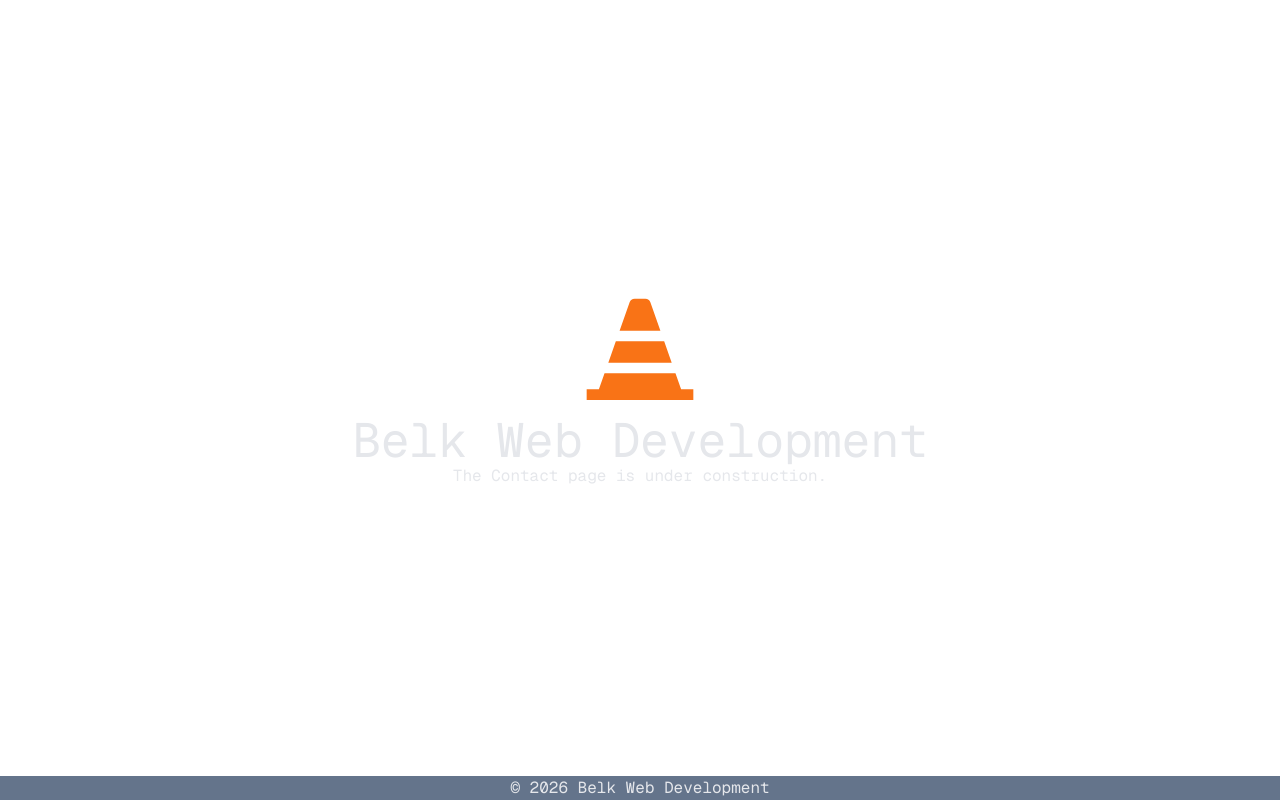
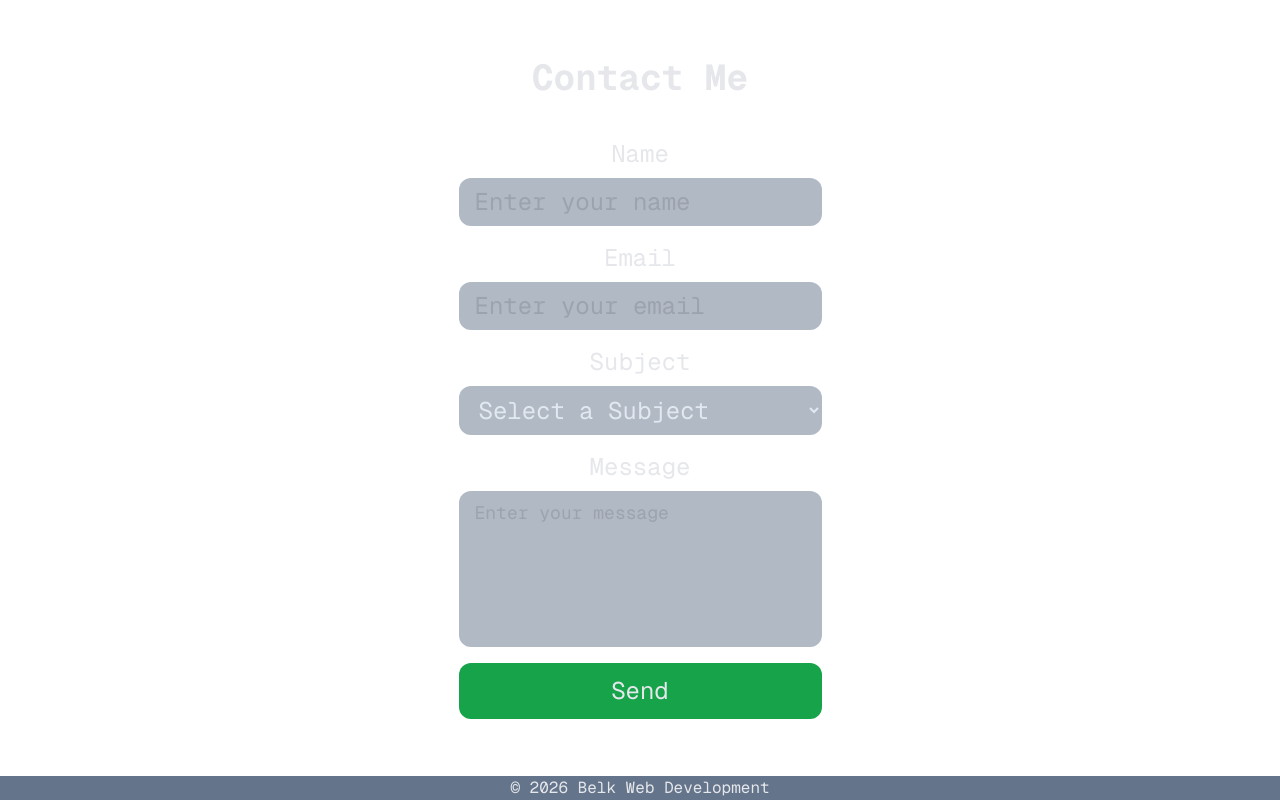
Before and after one commit to connor-belk/belkweb, a Next.js app: page /contact in a window 1280 px wide. Built offline with nearby package versions, Linux system fonts and the light colour scheme.

Commit message:
Rough outline of contact form and api route initialized.

```diff
--- /dev/null
+++ b/app/api/contact/route.ts
@@ -0,0 +1,6 @@
+import { NextResponse } from "next/server";
+
+export async function POST(request: Request) {
+  const data = await request.json();
+  console.log(data);
+}
--- a/app/contact/page.tsx
+++ b/app/contact/page.tsx
@@ -1,12 +1,91 @@
-import React from "react";
-import { BiSolidTrafficCone } from "react-icons/bi";
+"use client";
+
+import { useState } from "react";
 
 const ContactPage = () => {
+  const [name, setName] = useState("");
+  const [email, setEmail] = useState("");
+  const [subject, setSubject] = useState("");
+  const [message, setMessage] = useState("");
+
+  const handleContactSubmit = async (e: React.FormEvent<HTMLFormElement>) => {
+    e.preventDefault();
+    console.log(name, email, subject, message);
+  };
+
   return (
-    <div className="flex flex-col items-center justify-center my-auto mx-auto">
-      <BiSolidTrafficCone className="text-9xl text-center text-orange-500" />
-      <h1 className="text-5xl text-center">Belk Web Development</h1>
-      <p>The Contact page is under construction.</p>
+    <div className="flex flex-col items-center my-auto mx-auto">
+      <h2 className="mb-10 text-4xl font-bold">Contact Me</h2>
+      <form
+        onSubmit={handleContactSubmit}
+        className="flex flex-col items-center text-2xl gap-4 max-w-[600px]"
+      >
+        <div className="flex flex-col items-center justify-center w-full gap-2">
+          <label htmlFor="name" className="">
+            Name
+          </label>
+          <input
+            type="text"
+            id="name"
+            name="name"
+            placeholder="Enter your name"
+            required
+            onChange={(e) => setName(e.target.value)}
+            className="px-4 py-2 rounded-xl focus:outline-none active:outline-none bg-slate-500/50 text-slate-200 border-none w-full"
+          />
+        </div>
+
+        <div className="flex flex-col items-center justify-center gap-2">
+          <label htmlFor="email">Email</label>
+          <input
+            type="email"
+            id="email"
+            name="email"
+            placeholder="Enter your email"
+            required
+            className="px-4 py-2 rounded-xl focus:outline-none active:outline-none bg-slate-500/50 text-slate-200 border-none"
+          />
+        </div>
+        <div className="flex flex-col items-center justify-center w-full gap-2">
+          <label htmlFor="subject">Subject</label>
+          <select
+            name="subject"
+            id="subject"
+            required
+            className="px-4 py-2 rounded-xl focus:outline-none active:outline-none bg-slate-500/50 text-slate-200 border-none w-full"
+          >
+            <option value="none" className="text-black">
+              Select a Subject
+            </option>
+            <option value="website-design" className="text-black">
+              Web Design
+            </option>
+            <option value="SEO" className="text-black">
+              SEO
+            </option>
+            <option value="Management" className="text-black">
+              Management
+            </option>
+          </select>
+        </div>
+        <div className="flex flex-col items-center justify-center w-full gap-2">
+          <label htmlFor="message">Message</label>
+          <textarea
+            name="message"
+            id="message"
+            placeholder="Enter your message"
+            rows={5}
+            required
+            className="px-4 py-2 rounded-xl focus:outline-none active:outline-none bg-slate-500/50 text-slate-200 border-none w-full resize-none text-lg"
+          />
+        </div>
+        <button
+          type="submit"
+          className="px-10 py-3 w-full rounded-xl bg-green-600"
+        >
+          Send
+        </button>
+      </form>
     </div>
   );
 };
```
Also changed, not shown: tsconfig.json (+19 -5 lines).
